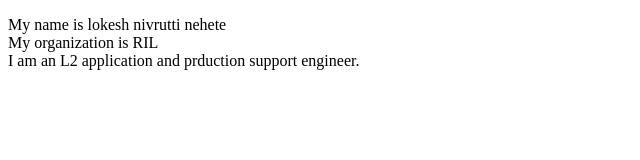
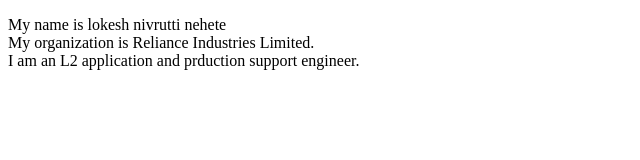
Before and after one commit to Lokesh025702/LOKESH-remoteRepo, a plain HTML site: page index.html in a window 1280 px wide. Shown: the whole page, without its empty margins (0-640 px from the left). Drawn offline with Linux system fonts and the light colour scheme.

Commit message:
This is version V7

```diff
--- a/index.html
+++ b/index.html
@@ -9,7 +9,7 @@
     <p>
         My name is lokesh nivrutti nehete
     <br>
-        My organization is RIL
+        My organization is Reliance Industries Limited.
     <br>
         I am an L2 application and prduction support engineer.
     </p>
```
